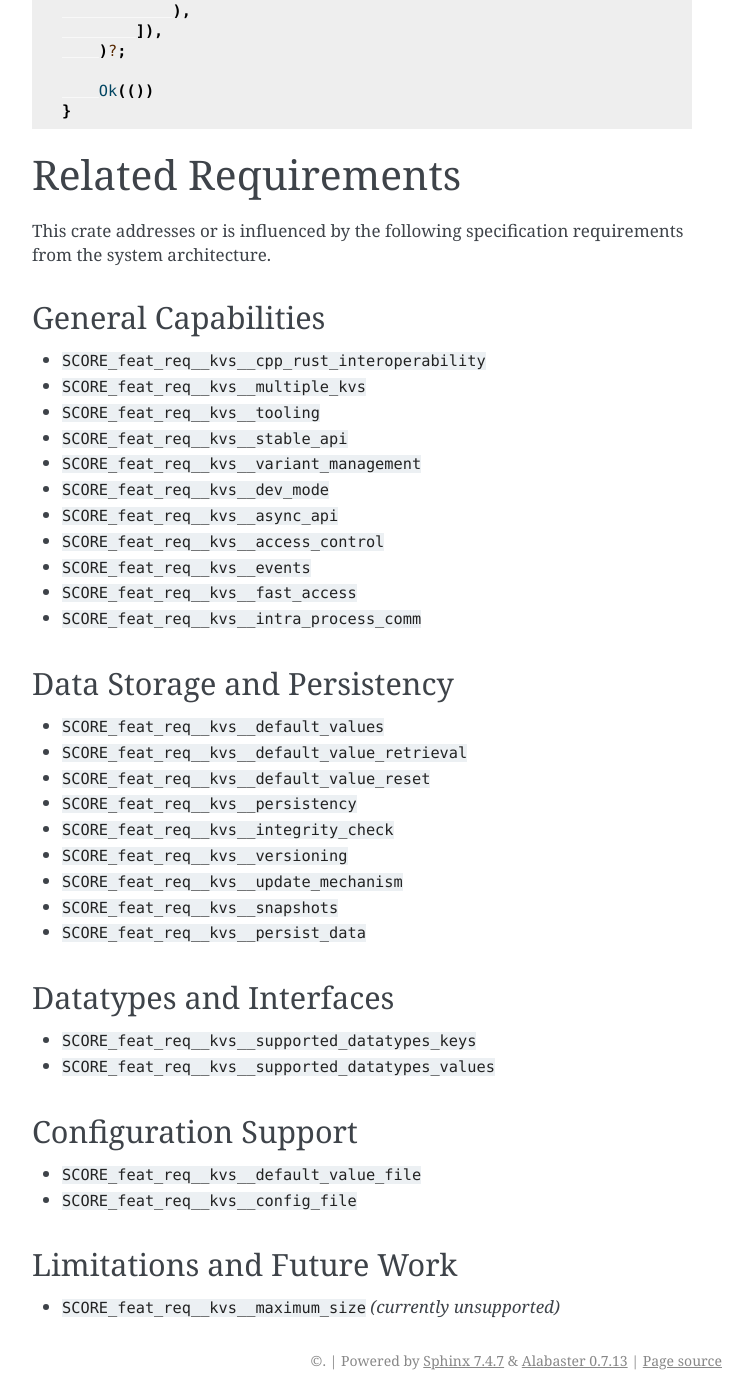
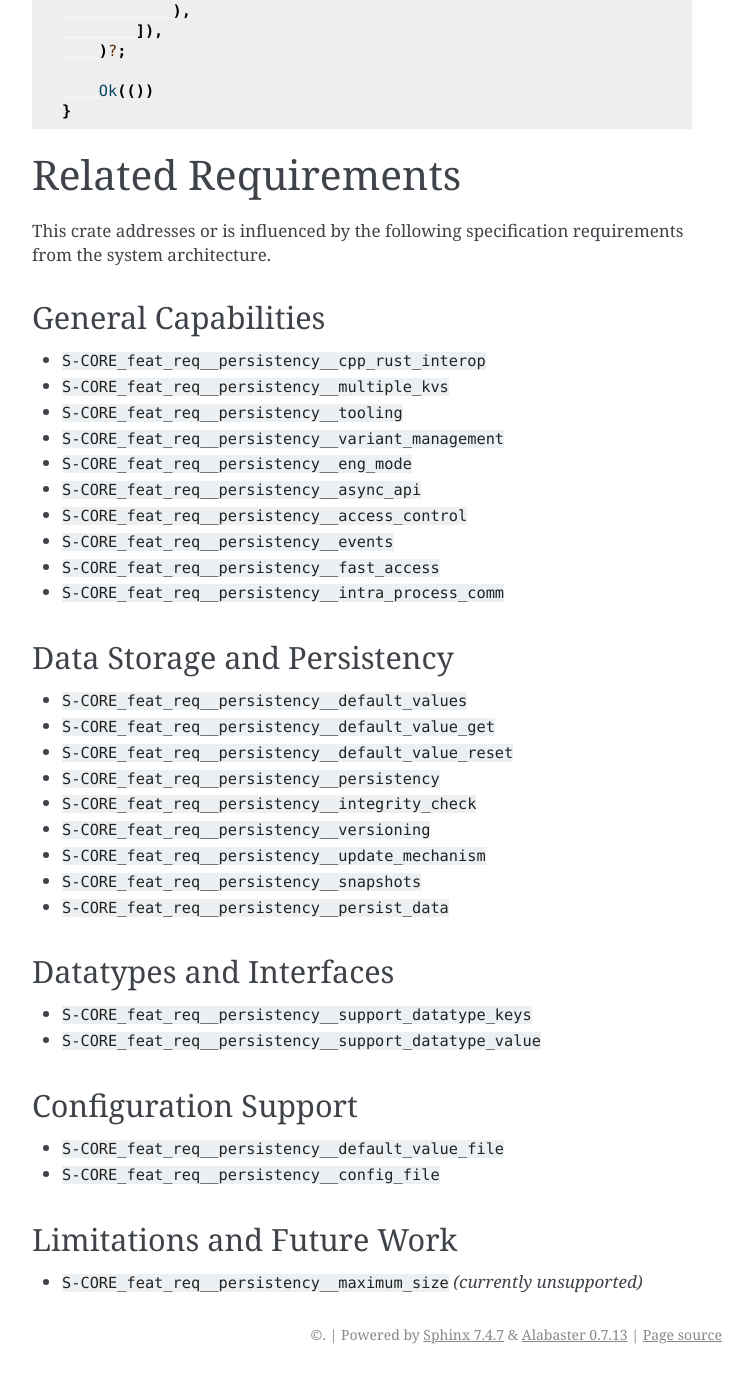
Before and after one commit to umaucher/inc_mw_per, a Sphinx documentation site: the page built from docs/index.rst, in a window 1280 px wide and 1400 px high, scrolled down 2034 px. Shown: the whole window, without its empty margins (388-1141 px from the left). Built offline with Sphinx 7.4.7, drawn with Linux system fonts in a browser that asks for light colours; cross-references to code outside the pages are shown as plain code; after the commit the page ends 3408 px from its top, so only the background shows below that.

Commit message:
update dependencies (#64)

```diff
--- a/docs/conf.py
+++ b/docs/conf.py
@@ -1,5 +1,5 @@
 # *******************************************************************************
-# Copyright (c) 2024 Contributors to the Eclipse Foundation
+# Copyright (c) 2025 Contributors to the Eclipse Foundation
 #
 # See the NOTICE file(s) distributed with this work for additional
 # information regarding copyright ownership.
@@ -19,9 +19,12 @@
 
 # -- Project information -----------------------------------------------------
 # https://www.sphinx-doc.org/en/master/usage/configuration.html#project-information
-project = "Persistency"
+
+project = "Score Persistency"
+project_url = "https://eclipse-score.github.io/inc_mw_per/"
+project_prefix = "PER_"
+author = "S-CORE"
 version = "0.1.0"
-author = "S-CORE"
 
 # -- General configuration ---------------------------------------------------
 # https://www.sphinx-doc.org/en/master/usage/configuration.html#general-configuration
@@ -30,6 +33,7 @@ author = "S-CORE"
 extensions = [
     "sphinx_design",
     "sphinx_needs",
+    "myst_parser",
     "sphinxcontrib.plantuml",
     "score_plantuml",
     "score_metamodel",
@@ -38,16 +42,26 @@ extensions = [
     "score_layout",
 ]
 
+myst_enable_extensions = ["colon_fence"]
+
 exclude_patterns = [
     # The following entries are not required when building the documentation via 'bazel
-    # build //docs:docs', as that command runs in a sandboxed environment. However, when
-    # building the documentation via 'bazel run //docs:incremental' or esbonio, these
+    # build //:docs', as that command runs in a sandboxed environment. However, when
+    # building the documentation via 'bazel run //:docs' or esbonio, these
     # entries are required to prevent the build from failing.
     "bazel-*",
-    ".venv_docs",
+    ".venv*",
 ]
+
+# Enable markdown rendering
+source_suffix = {
+    ".rst": "restructuredtext",
+    ".md": "markdown",
+}
 
 templates_path = ["templates"]
 
+
 # Enable numref
 numfig = True
+# needs_builder_filter = ""
--- a/docs/index.rst
+++ b/docs/index.rst
@@ -114,44 +114,43 @@ This crate addresses or is influenced by the following specification requirement
 General Capabilities
 --------------------
 
-- :need:`SCORE_feat_req__kvs__cpp_rust_interoperability`
-- :need:`SCORE_feat_req__kvs__multiple_kvs`
-- :need:`SCORE_feat_req__kvs__tooling`
-- :need:`SCORE_feat_req__kvs__stable_api`
-- :need:`SCORE_feat_req__kvs__variant_management`
-- :need:`SCORE_feat_req__kvs__dev_mode`
-- :need:`SCORE_feat_req__kvs__async_api`
-- :need:`SCORE_feat_req__kvs__access_control`
-- :need:`SCORE_feat_req__kvs__events`
-- :need:`SCORE_feat_req__kvs__fast_access`
-- :need:`SCORE_feat_req__kvs__intra_process_comm`
+- :need:`S-CORE_feat_req__persistency__cpp_rust_interop`
+- :need:`S-CORE_feat_req__persistency__multiple_kvs`
+- :need:`S-CORE_feat_req__persistency__tooling`
+- :need:`S-CORE_feat_req__persistency__variant_management`
+- :need:`S-CORE_feat_req__persistency__eng_mode`
+- :need:`S-CORE_feat_req__persistency__async_api`
+- :need:`S-CORE_feat_req__persistency__access_control`
+- :need:`S-CORE_feat_req__persistency__events`
+- :need:`S-CORE_feat_req__persistency__fast_access`
+- :need:`S-CORE_feat_req__persistency__intra_process_comm`
 
 Data Storage and Persistency
 ----------------------------
 
-- :need:`SCORE_feat_req__kvs__default_values`
-- :need:`SCORE_feat_req__kvs__default_value_retrieval`
-- :need:`SCORE_feat_req__kvs__default_value_reset`
-- :need:`SCORE_feat_req__kvs__persistency`
-- :need:`SCORE_feat_req__kvs__integrity_check`
-- :need:`SCORE_feat_req__kvs__versioning`
-- :need:`SCORE_feat_req__kvs__update_mechanism`
-- :need:`SCORE_feat_req__kvs__snapshots`
-- :need:`SCORE_feat_req__kvs__persist_data`
+- :need:`S-CORE_feat_req__persistency__default_values`
+- :need:`S-CORE_feat_req__persistency__default_value_get`
+- :need:`S-CORE_feat_req__persistency__default_value_reset`
+- :need:`S-CORE_feat_req__persistency__persistency`
+- :need:`S-CORE_feat_req__persistency__integrity_check`
+- :need:`S-CORE_feat_req__persistency__versioning`
+- :need:`S-CORE_feat_req__persistency__update_mechanism`
+- :need:`S-CORE_feat_req__persistency__snapshots`
+- :need:`S-CORE_feat_req__persistency__persist_data`
 
 Datatypes and Interfaces
 ------------------------
 
-- :need:`SCORE_feat_req__kvs__supported_datatypes_keys`
-- :need:`SCORE_feat_req__kvs__supported_datatypes_values`
+- :need:`S-CORE_feat_req__persistency__support_datatype_keys`
+- :need:`S-CORE_feat_req__persistency__support_datatype_value`
 
 Configuration Support
 ---------------------
 
-- :need:`SCORE_feat_req__kvs__default_value_file`
-- :need:`SCORE_feat_req__kvs__config_file`
+- :need:`S-CORE_feat_req__persistency__default_value_file`
+- :need:`S-CORE_feat_req__persistency__config_file`
 
 Limitations and Future Work
 ---------------------------
 
-- :need:`SCORE_feat_req__kvs__maximum_size` *(currently unsupported)*
+- :need:`S-CORE_feat_req__persistency__maximum_size` *(currently unsupported)*
```
Also changed, not shown: 7 other files.
